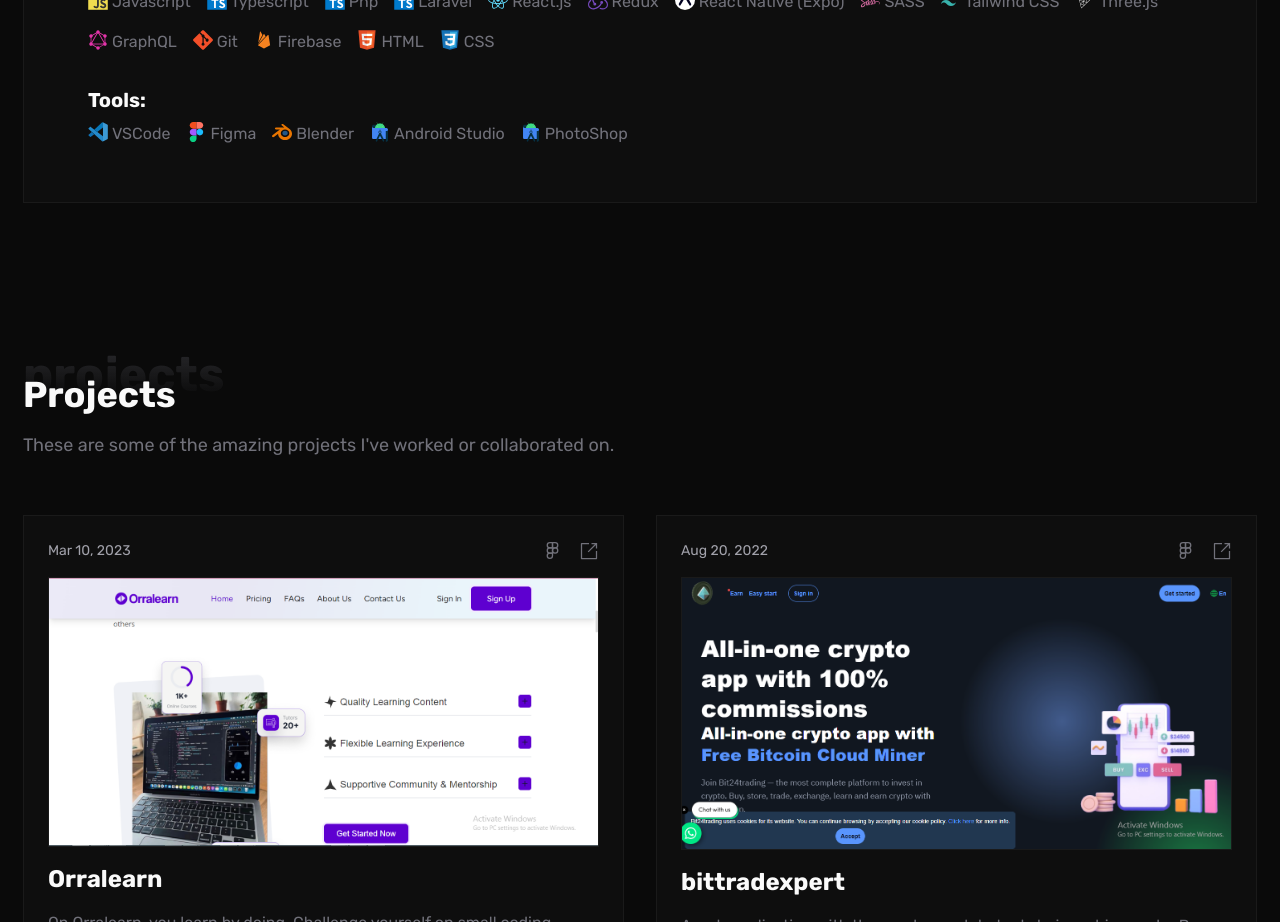
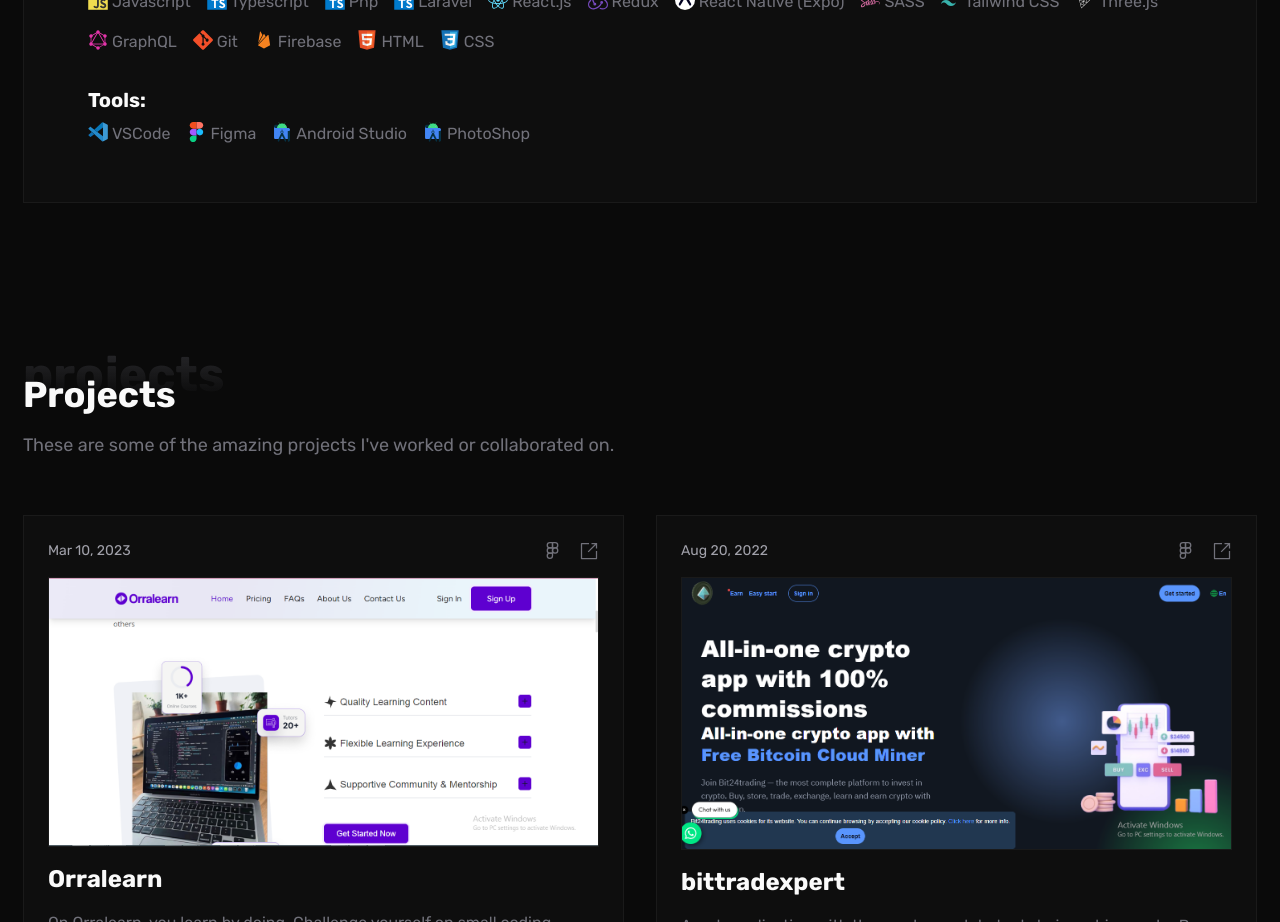
Before and after one commit to abed-obaah/abed-portfolio, a React (Vite) app: page / in a window 1280 px wide. Shown: the part 1200-2122 px from the top of the page. Built offline with nearby package versions, Linux system fonts and the light colour scheme.

Commit message:
Your commit message here

```diff
--- a/src/pages/constant.ts
+++ b/src/pages/constant.ts
@@ -194,7 +194,6 @@
     collections: [
       { icon: VscodeIcon, name: "VSCode" },
       { icon: FigmaIcon, name: "Figma" },
-      { icon: BlenderIcon, name: "Blender" },
       { icon: AndroidStudioIcon, name: "Android Studio" },
       { icon: AndroidStudioIcon, name: "PhotoShop" },
     ],
```
